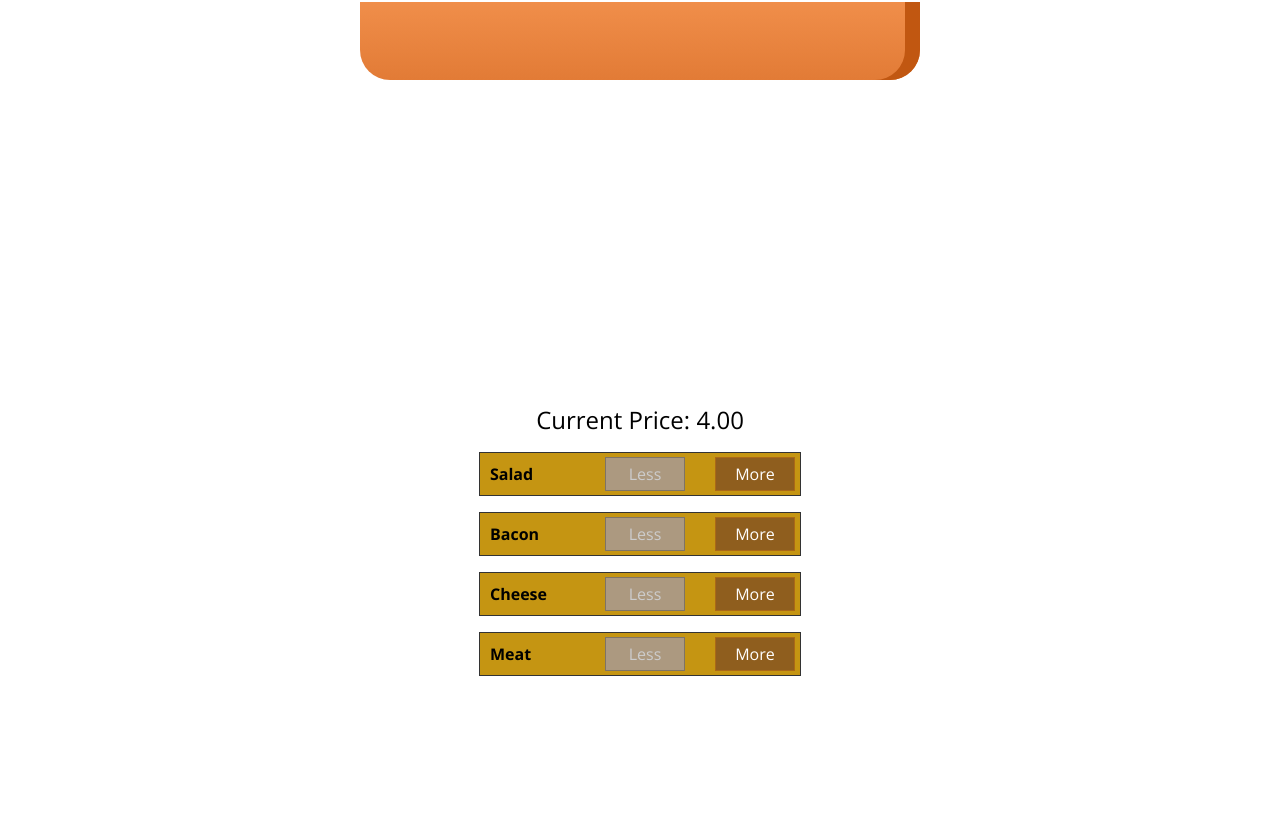
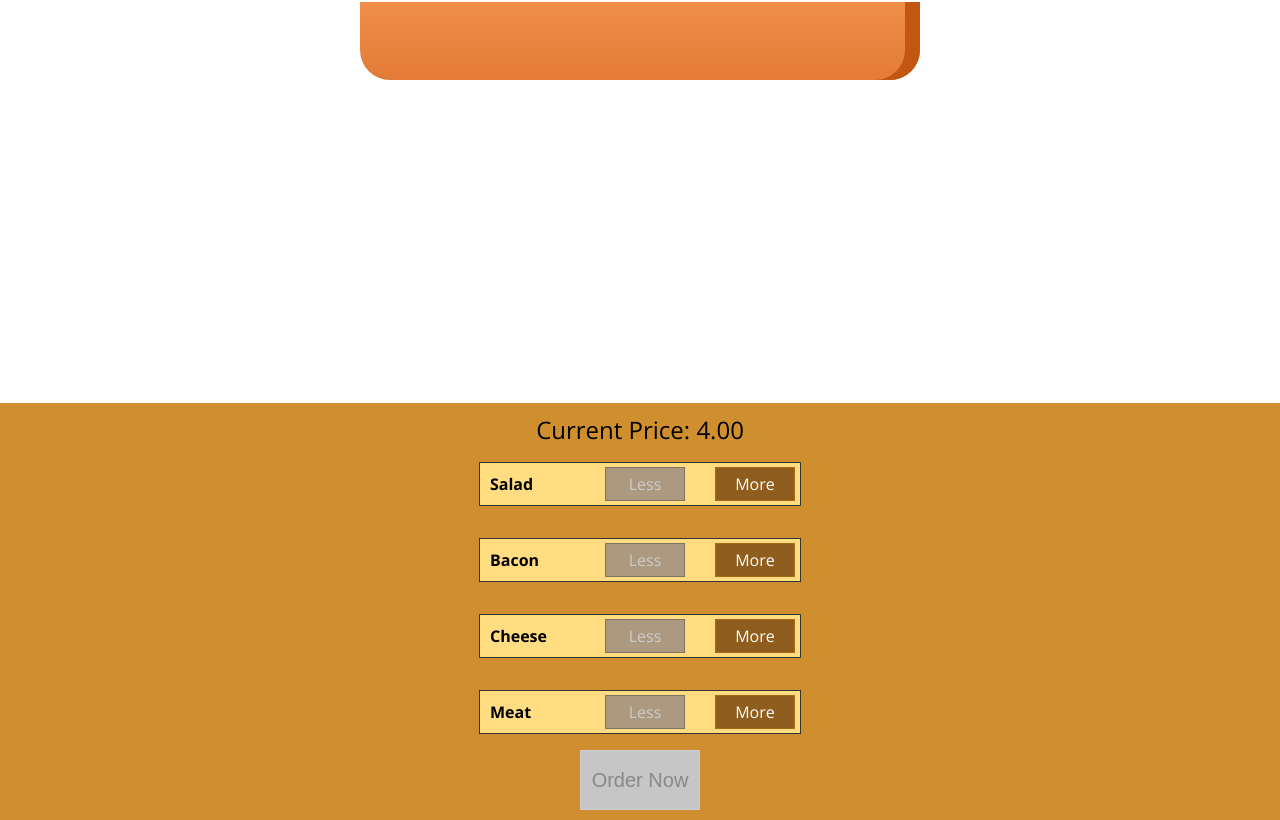
Before and after one commit to rook218/react-burger-builder, a React (Create React App) app: page / in a window 1280 px wide. Shown: the part 257-1077 px from the top of the page. Before the commit the page ends 949 px from the top, so only its background shows below. Built offline with nearby package versions, Linux system fonts and the light colour scheme.

Commit message:
added modal and logic

```diff
--- a/src/App.js
+++ b/src/App.js
@@ -1,3 +1,7 @@
+// Note: this application was created from a tutorial on uDemy. I always went ahead of the instructor
+// to figure things out/bugfix on my own, but reverted to the instructors' solutions afterward for compatibility
+// with the rest of the course content.
+
 import React from "react";
 import Layout from './components/Layout/Layout';
 import BurgerBuilder from './containers/BurgerBuilder/BurgerBuilder';
--- a/src/components/Burger/BuildControls/BuildControl/BuildControl.module.css
+++ b/src/components/Burger/BuildControls/BuildControl/BuildControl.module.css
@@ -3,7 +3,7 @@
 	justify-content: space-between;
 	align-items: center;
 	margin: 1rem auto;
-	background-color: #c59512;
+	background-color: #ffdd80;
 	border: 1px solid #333;
 	width: 25%;
 }
--- a/src/components/Burger/BuildControls/BuildControls.js
+++ b/src/components/Burger/BuildControls/BuildControls.js
@@ -11,7 +11,7 @@
 
 const buildControls = props => {
 	return (
-		<div>
+		<div className={classes.BuildControls}>
 			<p className={classes.Price}>Current Price: {props.price}</p>
 			{controls.map((ctrl) => {
 				return <BuildControl
@@ -22,6 +22,10 @@
 					ingredientRemoved={() => props.ingredientRemoved(ctrl.type)}
 					disabled={props.disabledInfo[ctrl.type]} />
 			})}
+			<button
+				className={classes.OrderButton}
+				disabled={!props.purchaseable}
+				onClick={props.ordered}>Order Now</button>
 		</div>
 	)
 };
--- a/src/components/Burger/BuildControls/BuildControls.module.css
+++ b/src/components/Burger/BuildControls/BuildControls.module.css
@@ -14,3 +14,45 @@
 	font-size: 1.5rem;
 	text-align: center;
 }
+
+.OrderButton {
+	justify-content: center;
+	color: #333333;
+	font-size: 1.25rem;
+	background-color: aliceblue;
+	border: 1px solid #333;
+	height:60px;
+	width:120px;
+	cursor: pointer;
+}
+
+
+
+.OrderButton:hover, .OrderButton:active {
+	background-color: #A0DB41;
+	border: 1px solid #966909;
+	color: #966909;
+}
+
+.OrderButton:disabled {
+	background-color: #C7C6C6;
+	cursor: not-allowed;
+	border: 1px solid #ccc;
+	color: #888888;
+}
+
+.OrderButton:not(:disabled) {
+	animation: enable 0.3s linear;
+}
+
+@keyframes enable {
+	0% {
+			transform: scale(1);
+	}
+	60% {
+			transform: scale(1.1);
+	}
+	100% {
+			transform: scale(1);
+	}
+}
--- /dev/null
+++ b/src/components/Burger/OrderSummary/OrderSummary.js
@@ -0,0 +1,25 @@
+import React from 'react';
+import Aux from '../../../hoc/Auxiliary'
+
+const orderSummary = props => {
+	const ingredientsSummary = Object.keys(props.ingredients).map(ingKey => {
+		return (
+			<li key={ingKey + '_ModalCounter'}>
+				<span style={{textTransform: 'capitalize'}}>{ingKey}</span> - x{props.ingredients[ingKey]}
+			</li>)
+	})
+
+	return (
+		<Aux>
+			<h3>Your Order</h3>
+			<p>A delicious burger with the following ingredients:</p>
+			<ul>
+				{ingredientsSummary}
+			</ul>
+			<p>Continue to checkout?</p>
+		</Aux>
+	)
+
+}
+
+export default orderSummary;
--- /dev/null
+++ b/src/components/UI/Modal/Modal.js
@@ -0,0 +1,13 @@
+import React from 'react';
+import classes from './Modal.module.css'
+
+const modal = props => {
+	const activeClasses = `${classes.Modal} ${props.show ? classes.ModalShow : classes.ModalHide}`
+	return(
+		<div className={activeClasses}>
+			{props.children}
+		</div>
+	)
+}
+
+export default modal;
--- /dev/null
+++ b/src/components/UI/Modal/Modal.module.css
@@ -0,0 +1,30 @@
+.Modal {
+	position: fixed;
+	z-index: 500;
+	background-color: white;
+	width: 70%;
+	border: 1px solid #ccc;
+	box-shadow: 1px 1px 1px black;
+	padding: 16px;
+	left: 15%;
+	top: 30%;
+	box-sizing: border-box;
+	transition: all 0.3s ease-out;
+}
+
+.ModalShow {
+	transform: translateY(0);
+	opacity: 1;
+}
+
+.ModalHide {
+	transform: translateY(-100vh);
+	opacity: 0;
+}
+
+@media (min-width: 600px) {
+	.Modal {
+			width: 500px;
+			left: calc(50% - 250px);
+	}
+}
--- a/src/containers/BurgerBuilder/BurgerBuilder.js
+++ b/src/containers/BurgerBuilder/BurgerBuilder.js
@@ -3,6 +3,8 @@
 import Aux from '../../hoc/Auxiliary';
 import Burger from '../../components/Burger/Burger';
 import BuildControls from '../../components/Burger/BuildControls/BuildControls';
+import Modal from '../../components/UI/Modal/Modal'
+import OrderSummary from '../../components/Burger/OrderSummary/OrderSummary'
 
 const INGREDIENT_PRICES = {
 	salad: 0.5,
@@ -20,7 +22,20 @@
 			meat: 0,
 		},
 		totalPrice: 4,
+		purchaseable: false,
+		purchasing: false,
 	};
+
+	updatePurchaseState(ingredients) {
+		const sum = Object.keys(ingredients)
+			.map(igKey => {
+				return ingredients[igKey];
+			})
+			.reduce((sum, el) => {
+				return sum + el;
+			}, 0);
+		this.setState({ purchaseable: sum > 0 });
+	}
 
 	addIngredientHandler = type => {
 		const oldCount = this.state.ingredients[type];
@@ -32,6 +47,7 @@
 		const oldPrice = this.state.totalPrice;
 		const newPrice = oldPrice + priceAddition;
 		this.setState({ totalPrice: newPrice, ingredients: updatedIngredients });
+		this.updatePurchaseState(updatedIngredients);
 	};
 
 	removeIngredientHandler = type => {
@@ -45,24 +61,37 @@
 			const oldPrice = this.state.totalPrice;
 			const newPrice = oldPrice - priceDeduction;
 			this.setState({ totalPrice: newPrice, ingredients: updatedIngredients });
+			this.updatePurchaseState(updatedIngredients);
 		}
 	};
+
+	purchaseHandler = () => {
+		this.setState({purchasing: true})
+	}
 
 	render() {
 		const disabledInfo = {
 			...this.state.ingredients,
-		}
+		};
 		for (let key in disabledInfo) {
 			disabledInfo[key] = disabledInfo[key] <= 0;
 		}
 		return (
 			<Aux>
+				<Modal show={this.state.purchasing}>
+					<OrderSummary
+						ingredients={this.state.ingredients}
+					/>
+				</Modal>
 				<Burger ingredients={this.state.ingredients} />
 				<BuildControls
 					price={this.state.totalPrice.toFixed(2)}
+					purchaseable= {this.state.purchaseable}
 					ingredientAdded={this.addIngredientHandler}
 					ingredientRemoved={this.removeIngredientHandler}
-					disabledInfo={disabledInfo} />
+					disabledInfo={disabledInfo}
+					ordered={this.purchaseHandler}
+				/>
 			</Aux>
 		);
 	}
```
Also changed, not shown: src/components/UI/Backdrop/Backdrop.js (added).
